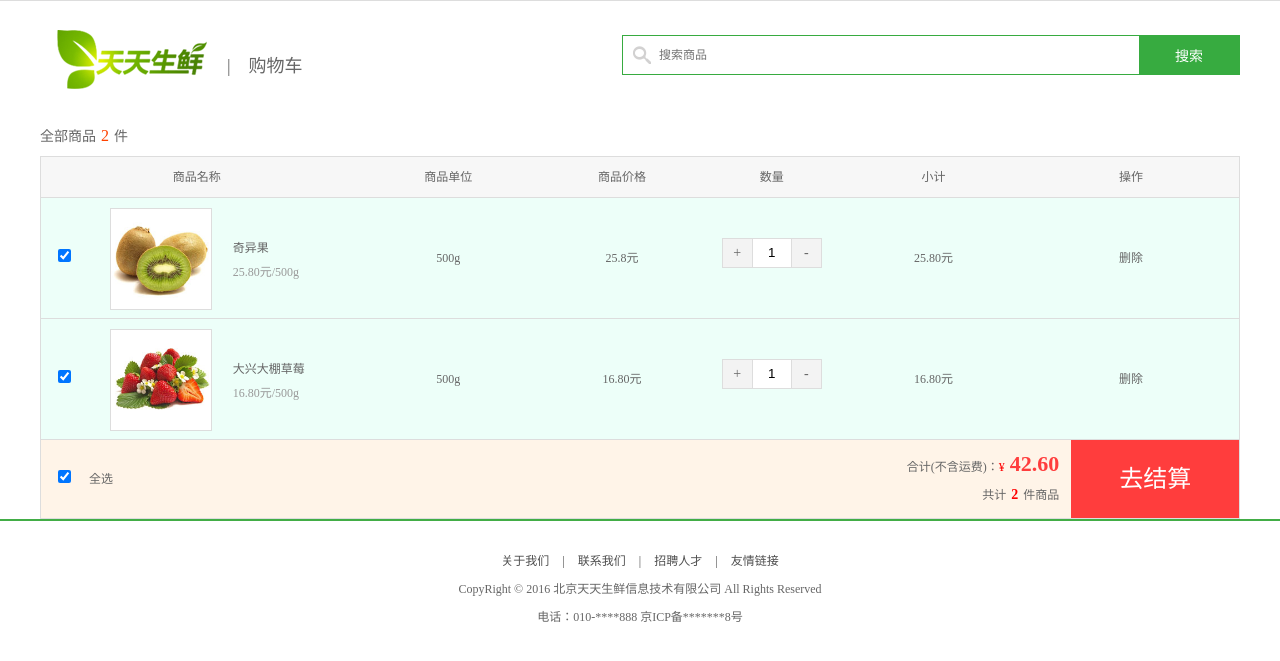
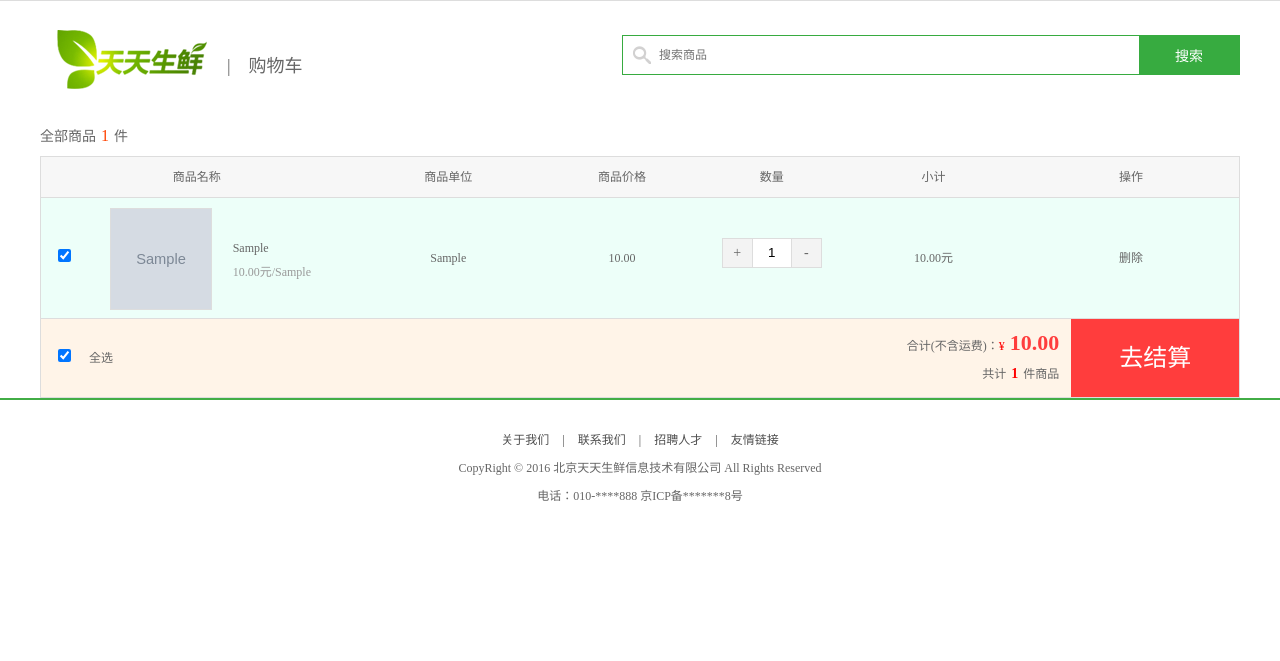
Before and after one commit to deqth/fiveGo, a Django app: page /userCenter/cart/ in a window 1280 px wide. Shown: the part 29-690 px from the top of the page. Run offline with Django 3.2, Linux system fonts and the light colour scheme; tables that the repository leaves empty hold one stand-in row (values such as "Sample post"); grey boxes marked "Sample" are stand-in pictures.

Commit message:
1.9index/cart

```diff
--- a/ttsx/shopping/urls.py
+++ b/ttsx/shopping/urls.py
@@ -6,4 +6,5 @@ urlpatterns = [
     url(r'^index$', views.index, name='index'),
     url(r'^list/(\w+)/(\w+)/(\w+)/(\d*)$', views.list, name='list'),
     url(r'^search/(\w+)/(\d+)$', views.search, name='search'),
+    url(r'^addgoods$', views.addgoods, name='addgoods')
 ]
--- a/ttsx/userCenter/models.py
+++ b/ttsx/userCenter/models.py
@@ -1,7 +1,9 @@
 #coding=utf-8
-# from django.db import models
+from django.db import models
 from shopping.models import *
 from django.contrib.auth.models import User
+
+
 
 class cart(models.Model):
     num = models.IntegerField()
--- a/ttsx/userCenter/templates/userCenter/cart.html
+++ b/ttsx/userCenter/templates/userCenter/cart.html
@@ -12,6 +12,16 @@
     <script type="text/javascript", src="{% static 'jss/jquery-1.12.4.min.js' %}"></script>
     <script type="text/javascript">
     $(function () {
+        {#页面加载完成后进行初始化，包括小计，商品数，总价，总计商品数#}
+        $(".cart_list_td").each(function () {
+            $(this).children(".col05")
+            price = parseFloat($(this).children(".col05").text())
+            num = $(this).find(".num_show").val()
+            subtotal = (num*price).toFixed(2)+'元'
+            $(this).children(".col07").text(subtotal)
+        })
+        goodsnum()
+        total()
         {#当+按下后，调用函数，改变数量、小计、总计#}
         $(".add").click(function () {
             var obj = $(this)
@@ -24,10 +34,13 @@
             sub1(obj)
             total()
         })
-        {#当删除操作时，将此商品删除#}
+        {#当删除操作时，将此商品删除,并从数据库中删除#}
         $(".col08").click(function () {
             $(this).parent().remove()
+            goodsnum()
             total()
+            cart_good_id = $(this).siblings("#cart_good_id").text()
+            $.get("{% url 'userCenter:cartdel' %}", {'cart_good_id':cart_good_id})
         })
         {#当商品复选框发生变化时，计算总价，改变全选复选框的状态#}
         $(".cart_list_td .col01 input").change(function () {
@@ -62,24 +75,28 @@
             total()
         })
     });
-    {#定义添加函数，当按下+时，数量显示值+1，同时，计算小计.click事件发生时，调用此函数.#}
+    {#定义添加函数，当按下+时，数量显示值+1，同时，计算小计并更新数据库的商品数.click事件发生时，调用此函数.#}
     function add1(obj) {
         num = obj.siblings(".num_show").val()
         obj.siblings(".num_show").val(num*1+1)
         price = parseFloat(obj.parents("ul").children(".col05").text())
         num = obj.siblings(".num_show").val()
-        subtotal = num*price+'元'
+        subtotal = (num*price).toFixed(2)+'元'
         obj.parents("ul").children(".col07").text(subtotal)
+        cart_good_id = obj.parents("ul").children("#cart_good_id").text()
+        $.get("{% url 'userCenter:cartchange' %}",{'num':num, 'cart_good_id':cart_good_id})
     };
-    {#定义减少函数，当按下-时，数量显示值-1。当值为1时不再减  #}
+    {#定义减少函数，当按下-时，数量显示值-1并跟新数据库的商品数。当值为1时不再减  #}
     function sub1(obj) {
         num = parseFloat(obj.siblings(".num_show").val())
             if (num>1) {
                 obj.siblings(".num_show").val(num - 1)
                 price = parseFloat(obj.parents("ul").children(".col05").text())
                 num = obj.siblings(".num_show").val()
-                subtotal = num * price + '元'
+                subtotal = (num * price).toFixed(2) + '元'
                 obj.parents("ul").children(".col07").text(subtotal)
+                cart_good_id = obj.parents("ul").children("#cart_good_id").text()
+                $.get("{% url 'userCenter:cartchange' %}",{'num':num, 'cart_good_id':cart_good_id})
                 }
     };
     {#定义计算总价及总计函数，首先判断复选框是否选中，当复选框选中时纳入计算。遍历所有商品复选框，当选中时，分别计算将价格和数量相加#}
@@ -92,9 +109,17 @@
                 num = num+parseFloat($(this).parents("ul").find(".num_show").val())
             }
         })
-        $(".settlements .col03 em").text(total)
+        $(".settlements .col03 em").text(total.toFixed(2))
         $(".settlements .col03 b").text(num)
     };
+    {#计算商品总类数#}
+    function goodsnum() {
+        var num = 0
+        $(".cart_list_td").each(function () {
+            num = num+1
+        })
+        $(".total_count em").text(num)
+    }
     </script>
 {% endblock %}
 
@@ -112,7 +137,7 @@
 		</div>
 	</div>
 
-	<div class="total_count">全部商品<em>2</em>件</div>
+	<div class="total_count">全部商品<em></em>件</div>
 	<ul class="cart_list_th clearfix">
 		<li class="col01">商品名称</li>
 		<li class="col02">商品单位</li>
@@ -121,46 +146,32 @@
 		<li class="col05">小计</li>
 		<li class="col06">操作</li>
 	</ul>
+    {% for cart_good in cartAll %}
 	<ul class="cart_list_td clearfix">
+        <li hidden id="cart_good_id">{{ cart_good.id }}</li>
 		<li class="col01"><input type="checkbox" name="" checked></li>
-		<li class="col02"><img src="/data/images/goods/goods012.jpg"></li>
-		<li class="col03">奇异果<br><em>25.80元/500g</em></li>
-		<li class="col04">500g</li>
-		<li class="col05">25.8元</li>
+		<li class="col02"><img src="{{ cart_good.goods_info.smallImg }}"></li>
+		<li class="col03">{{ cart_good.goods_info.info }}<br><em>{{ cart_good.goods_info.price }}元/{{ cart_good.goods_info.unit }}</em></li>
+		<li class="col04">{{ cart_good.goods_info.unit }}</li>
+		<li class="col05">{{ cart_good.goods_info.price }}</li>
 		<li class="col06">
 			<div class="num_add">
 				<a href="javascript:;" class="add fl">+</a>
-				<input type="text" class="num_show fl" value="1">
+				<input type="text" class="num_show fl" value="{{ cart_good.num }}">
 				<a href="javascript:;" class="minus fl">-</a>
 			</div>
 		</li>
-		<li class="col07" id="subtotal">25.80元</li>
+		<li class="col07" id="subtotal">{{ cart_good.goods_info.price }}</li>
 		<li class="col08"><a href="javascript:;">删除</a></li>
 	</ul>
+    {% endfor %}
 
-
-    <ul class="cart_list_td clearfix">
-		<li class="col01"><input type="checkbox" name="" checked></li>
-		<li class="col02"><img src="/data/images/goods/goods003.jpg"></li>
-		<li class="col03">大兴大棚草莓<br><em>16.80元/500g</em></li>
-		<li class="col04">500g</li>
-		<li class="col05" id="price">16.80元</li>
-		<li class="col06">
-			<div class="num_add">
-				<a href="javascript:;" class="add fl">+</a>
-				<input type="text" class="num_show fl" value="1">
-				<a href="javascript:;" class="minus fl">-</a>
-			</div>
-		</li>
-		<li class="col07">16.80元</li>
-		<li class="col08"><a href="javascript:;">删除</a></li>
-	</ul>
 
 
 	<ul class="settlements">
 		<li class="col01"><input type="checkbox" name="" checked=""></li>
 		<li class="col02">全选</li>
-		<li class="col03">合计(不含运费)：<span>¥</span><em>42.60</em><br>共计<b>2</b>件商品</li>
+		<li class="col03">合计(不含运费)：<span>¥</span><em></em><br>共计<b></b>件商品</li>
 		<li class="col04"><a href="place_order.html">去结算</a></li>
 	</ul>
 {% endblock %}
--- a/ttsx/userCenter/urls.py
+++ b/ttsx/userCenter/urls.py
@@ -3,7 +3,9 @@ from django.conf.urls import url
 from userCenter import views
 from userCenter import *
 urlpatterns = [
-    url(r'^cart/$',views.cart),
+    url(r'^cart/$',views.cart, name='cart'),
     url(r'^login/$', views.login_register_split,{'get':views.login,'post':views.toLogin},name='login'),
     url(r'^register/$', views.login_register_split,{'get':views.register,'post':views.createUser},name='register'),
+    url(r'^cartdel$', views.cartdel, name='cartdel'),
+    url(r'^cartchange$', views.cartchange, name='cartchange'),
  ]
--- a/ttsx/userCenter/views.py
+++ b/ttsx/userCenter/views.py
@@ -1,8 +1,10 @@
 #coding=utf-8
 from django.shortcuts import render
-from django.http import Http404,JsonResponse
+from django.http import Http404,JsonResponse,HttpResponse
 from django.contrib import auth
 from django import forms
+import userCenter
+from shopping.models import *
 
 def login_register_split(request,get,post):
     if request.method == 'GET':
@@ -17,7 +19,25 @@ def register(request):
 
 
 def cart(request):
-    return render(request,'userCenter/cart.html')
+    cartAll = userCenter.models.cart.objects.all()
+    context = {'cartAll':cartAll}
+    return render(request,'userCenter/cart.html', context)
+
+
+def cartdel(request):
+    cart_good_id = request.GET.get('cart_good_id')
+    userCenter.models.cart.objects.get(pk = cart_good_id).delete()
+    return HttpResponse('ok')
+
+
+def cartchange(request):
+    num = request.GET.get('num')
+    cart_good_id = request.GET.get('cart_good_id')
+    good = userCenter.models.cart.objects.get(pk=cart_good_id)
+    good.num = num
+    good.save()
+    return HttpResponse('ok')
+
 #验证提交信息的正确性
 class ttsxUser(forms.Form):
     name = forms.CharField(max_length=20,min_length=3)
```
Also changed, not shown: ttsx/shopping/templates/shopping/index.html (+1 -19 lines), ttsx/shopping/templates/shopping/list.html (+13 -3 lines), ttsx/shopping/templates/shopping/search.html (+12 -2 lines), ttsx/shopping/views.py (+32 -17 lines).
